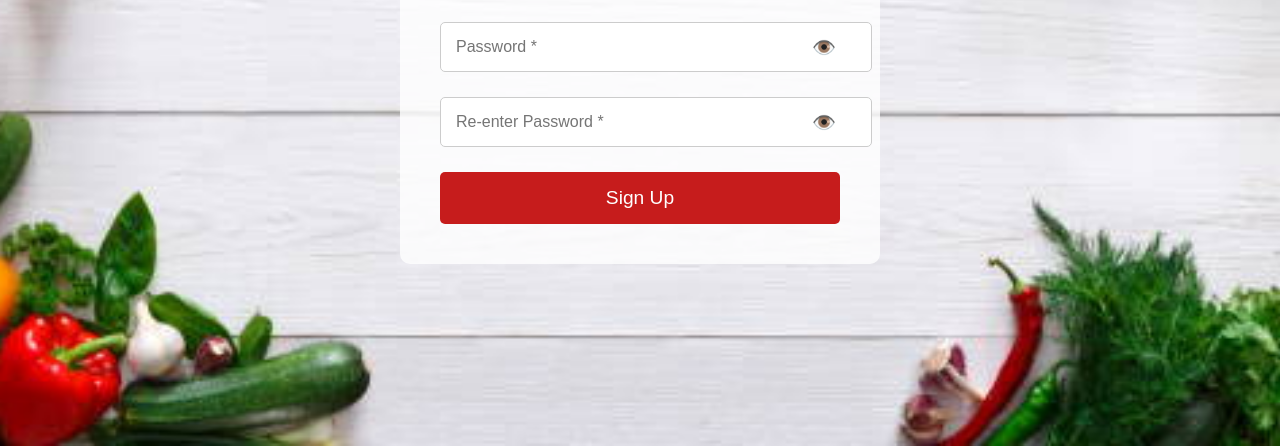
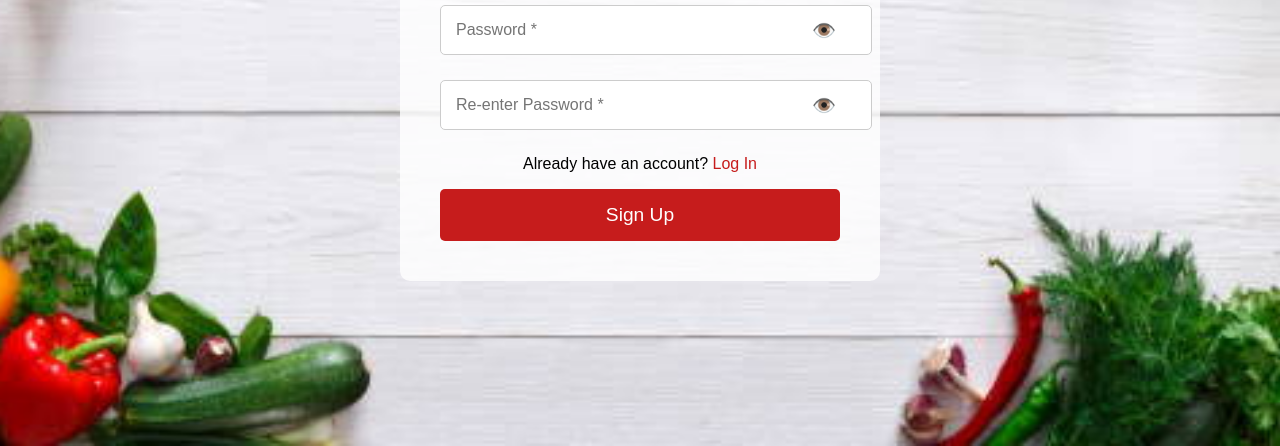
Before and after one commit to nea02/grocery-delivery, a plain HTML site: page signup.html in a window 1280 px wide. Shown: the part 354-800 px from the top of the page. Drawn offline with Linux system fonts and the light colour scheme.

Commit message:
Update signup.html

```diff
--- a/signup.html
+++ b/signup.html
@@ -25,7 +25,7 @@
                 <input type="password" id="repassword" placeholder="Re-enter Password *" required>
                 <span class="eye-icon" id="toggle-repassword-visibility" onclick="toggleRepasswordVisibility()">👁️</span>
             </div>
-
+            <p>Already have an account? <a href="login.html">Log In</a></p>
             <button type="submit" class="signup-btn">Sign Up</button>
         </form>
     </div>
```
